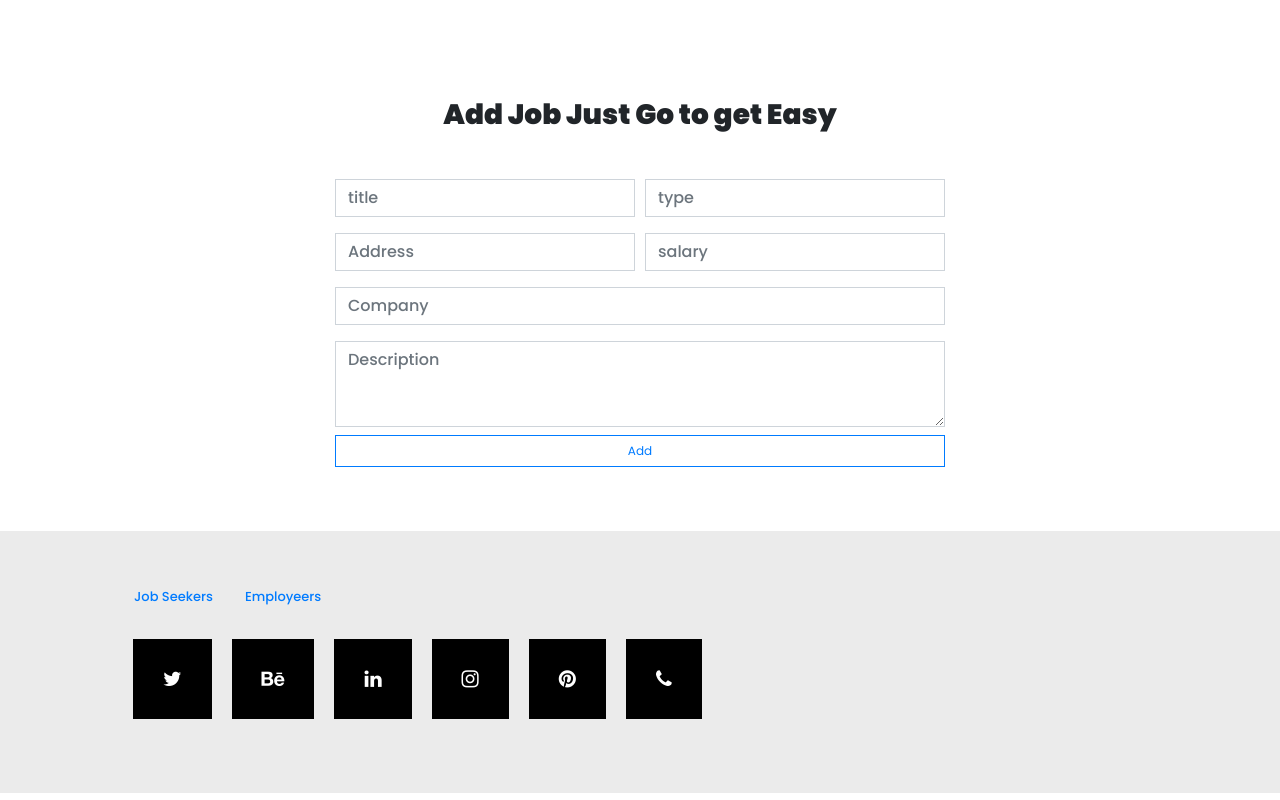
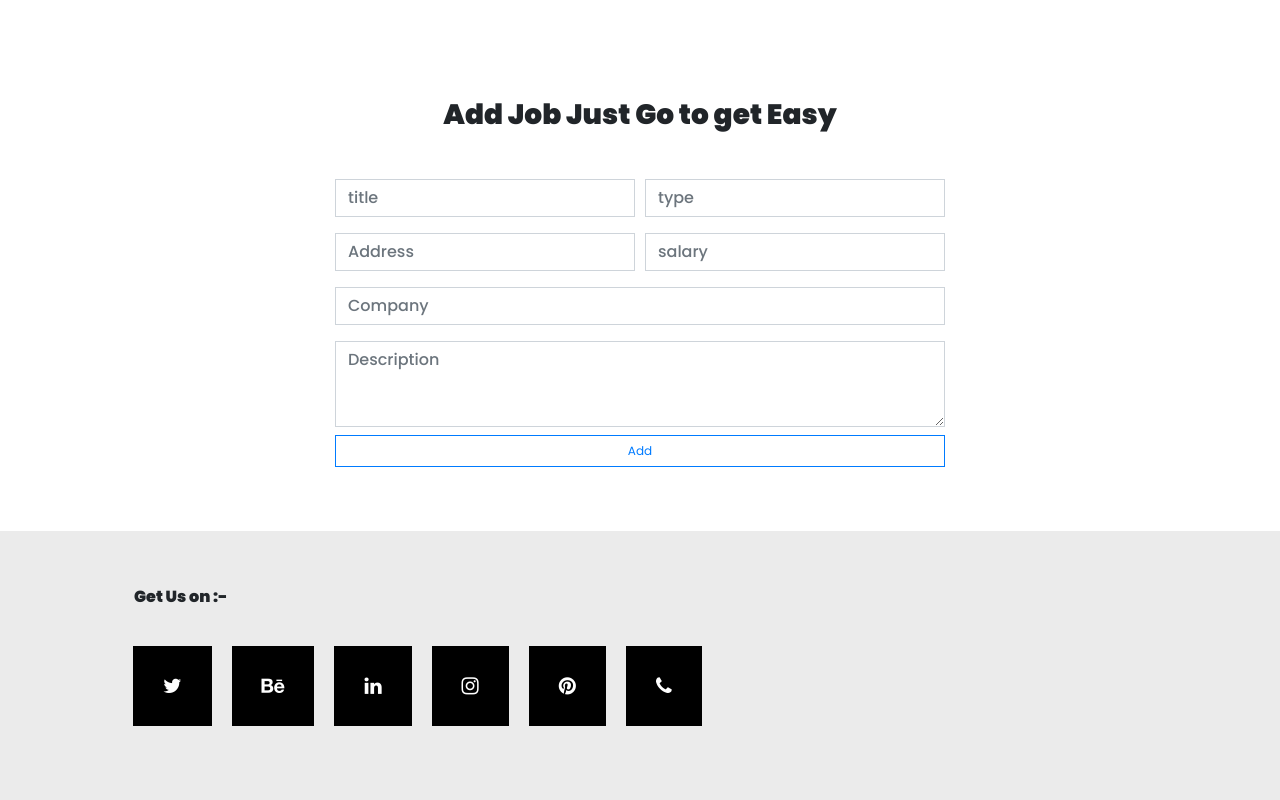
Before and after one commit to Tauqeer-AriF/Angular-job-portal, a plain HTML site: page public-html/index.html in a window 1280 px wide. Shown: the part 1206-2006 px from the top of the page. Drawn offline with nearby package versions, Linux system fonts and the light colour scheme; some packages are replaced by stand-ins of ours; a script that the page names is missing.

Commit message:
remove tabs

```diff
--- a/public-html/index.html
+++ b/public-html/index.html
@@ -205,18 +205,12 @@
   <div class="container p-5">
   <ul class="nav" role="tablist">
     <li class="nav-item">
-      <a class="nav-link Seekers" data-toggle="pill" href="#fist-tab">Job Seekers</a>
-    </li>
-    <li class="nav-item">
-      <a class="nav-link Employeers" data-toggle="pill" href="#second-tab">Employeers</a>
+      <h6 class="nav-link Seekers" data-toggle="pill">Get Us on :-</h6>
     </li>
   </ul>
 
   <div class="tab-content">
     <div id="fist-tab" class="container tab-pane active"><br>
-      <p><i class="fa fa-twitter"></i><i class="fa fa-behance"></i><i class="fa fa-linkedin"></i><i class="fa fa-instagram"></i><i class="fa fa-pinterest"></i><i class="fa fa-phone"></i></p>
-    </div>
-    <div id="second-tab" class="container tab-pane fade"><br>
       <p><i class="fa fa-twitter"></i><i class="fa fa-behance"></i><i class="fa fa-linkedin"></i><i class="fa fa-instagram"></i><i class="fa fa-pinterest"></i><i class="fa fa-phone"></i></p>
     </div>
   </div>
```
